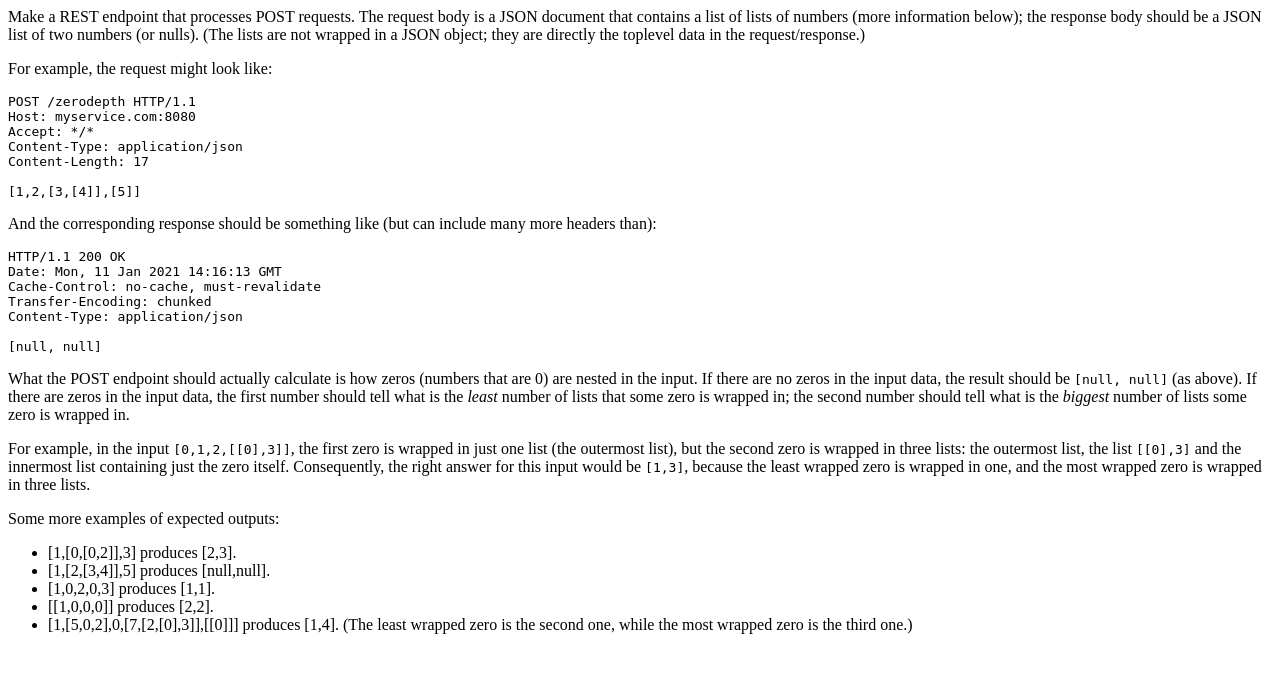
After one commit to pkalliok/coding-assignment-tester, a Django app: template tester/jinja2/tester/explanations/zerodepth.jinja in a window 1280 px wide. The commit adds this page. Shown: the top 673 px of the page. Run offline with Django 3.2, Linux system fonts and the light colour scheme; the template is opened without the code that fills it, so the values that code supplies are empty.

Commit message:
Tester and explanation for zerodepth

```diff
--- /dev/null
+++ b/tester/jinja2/tester/explanations/zerodepth.jinja
@@ -0,0 +1,55 @@
+<p>Make a REST endpoint that processes POST requests.  The request body
+is a JSON document that contains a list of lists of numbers (more
+information below); the response body should be a JSON list of two
+numbers (or nulls).  (The lists are not wrapped in a JSON object; they
+are directly the toplevel data in the request/response.)</p>
+
+<p>For example, the request might look like:</p>
+<pre>
+POST /zerodepth HTTP/1.1
+Host: myservice.com:8080
+Accept: */*
+Content-Type: application/json
+Content-Length: 17
+
+[1,2,[3,[4]],[5]]
+</pre>
+
+<p>And the corresponding response should be something like (but can
+include many more headers than):</p>
+<pre>
+HTTP/1.1 200 OK
+Date: Mon, 11 Jan 2021 14:16:13 GMT
+Cache-Control: no-cache, must-revalidate
+Transfer-Encoding: chunked
+Content-Type: application/json
+
+[null, null]
+</pre>
+
+<p>What the POST endpoint should actually calculate is how zeros
+(numbers that are 0) are nested in the input.  If there are no zeros in
+the input data, the result should be <code>[null, null]</code> (as
+above).  If there are zeros in the input data, the first number should
+tell what is the <em>least</em> number of lists that some zero is
+wrapped in; the second number should tell what is the <em>biggest</em>
+number of lists some zero is wrapped in.</p>
+
+<p>For example, in the input <code>[0,1,2,[[0],3]]</code>, the first
+zero is wrapped in just one list (the outermost list), but the second
+zero is wrapped in three lists: the outermost list, the list
+<code>[[0],3]</code> and the innermost list containing just the zero
+itself.  Consequently, the right answer for this input would be
+<code>[1,3]</code>, because the least wrapped zero is wrapped in one,
+and the most wrapped zero is wrapped in three lists.</p>
+
+<p>Some more examples of expected outputs:</p>
+<ul>
+<li>[1,[0,[0,2]],3] produces [2,3].</li>
+<li>[1,[2,[3,4]],5] produces [null,null].</li>
+<li>[1,0,2,0,3] produces [1,1].</li>
+<li>[[1,0,0,0]] produces [2,2].</li>
+<li>[1,[5,0,2],0,[7,[2,[0],3]],[[0]]] produces [1,4].  (The least
+wrapped zero is the second one, while the most wrapped zero is the third
+one.)</li>
+</ul>
--- a/tester/jinja2/tester/submission_form.jinja
+++ b/tester/jinja2/tester/submission_form.jinja
@@ -14,7 +14,7 @@
   {{ csrf_input }}
 </form>
 
-{% if assignment in ['fibonacci','sananmuunnos'] %}
+{% if assignment in ['fibonacci','sananmuunnos','zerodepth'] %}
 <p>What should the {{ assignment }} endpoint do?</p>
 {% include "tester/explanations/%s.jinja" % assignment %}
 {% endif %}
```
Also changed, not shown: tester/testing.py (+28 -0 lines).
